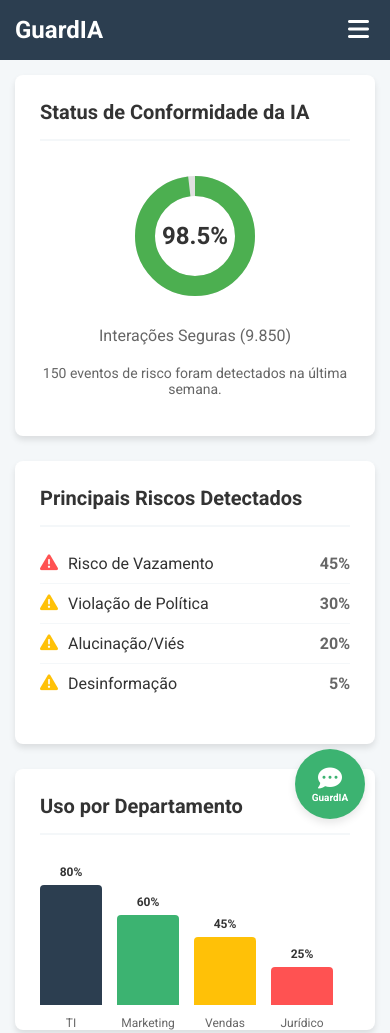
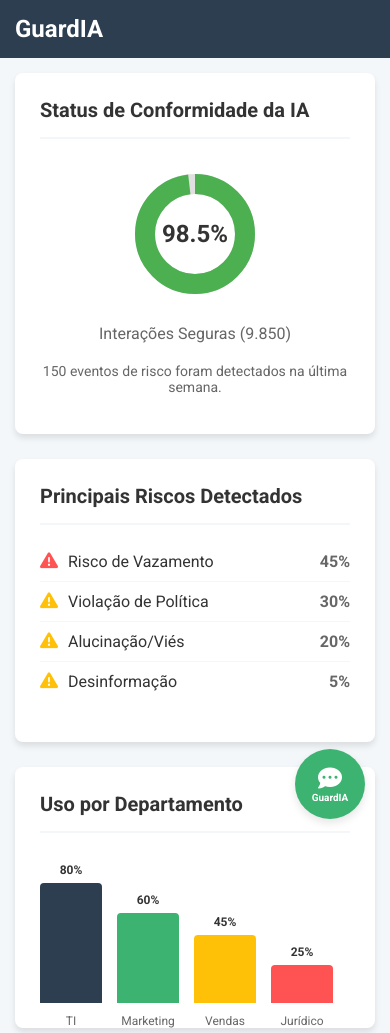
Before and after one commit to apathis/GuardIA, a plain HTML site: page index.html in a window 390 px wide. Shown: the top 1033 px of the page. Drawn offline with Linux system fonts and the light colour scheme.

Commit message:
Update index.html

```diff
--- a/index.html
+++ b/index.html
@@ -11,7 +11,9 @@
 <body>
     <header class="top-bar">
         <div class="logo">GuardIA</div>
-        <button class="mobile-menu-btn"><i class="fas fa-bars"></i></button>
+        <button class="mobile-menu-btn">
+    <span></span>
+</button>
         <div class="menu-items">
             <a href="#" class="menu-item active" data-tab="tab-relatorios">Relatórios</a>
             <a href="#" class="menu-item" data-tab="tab-configuracoes">Configurações</a>
```
